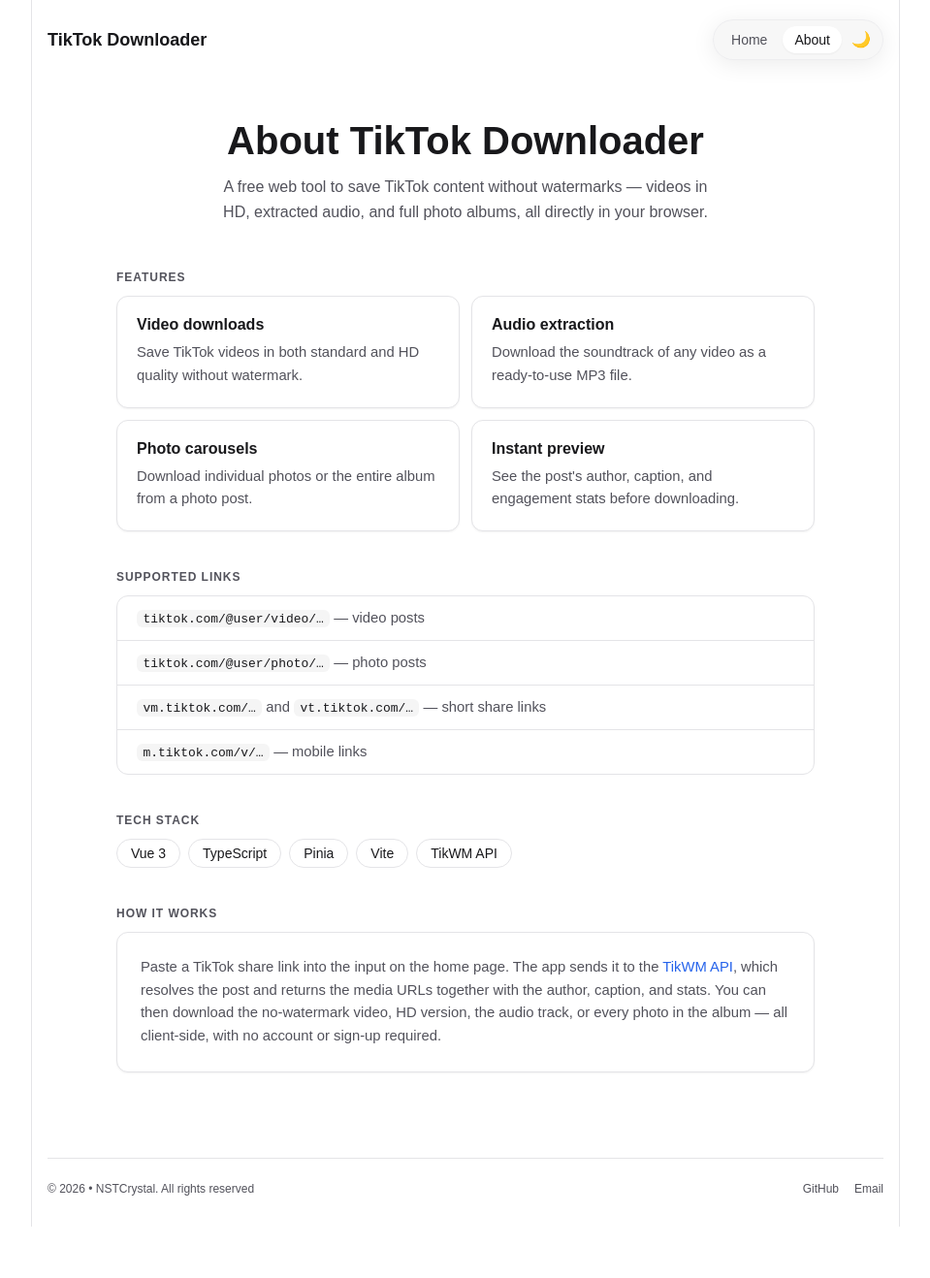
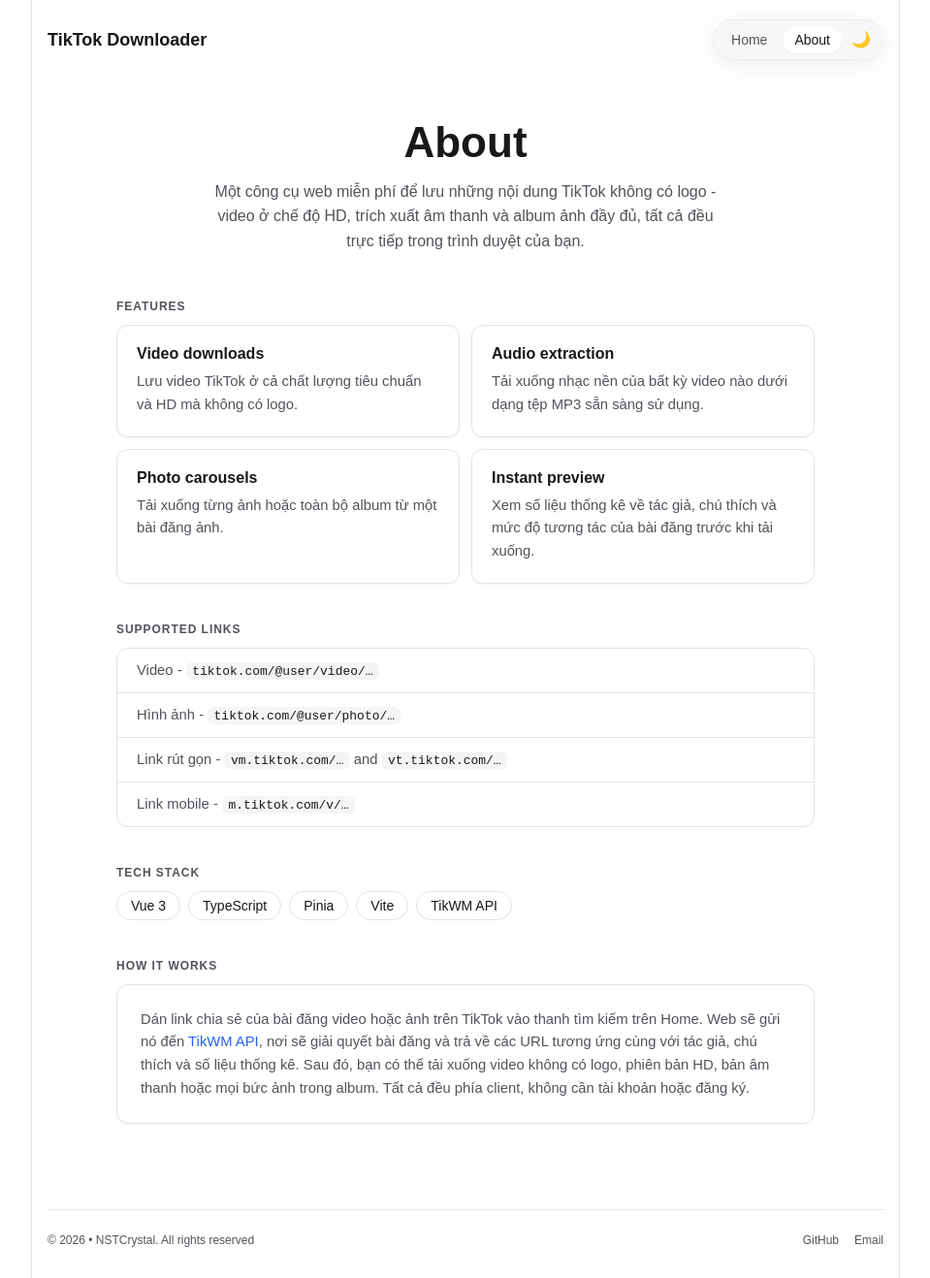
Before and after one commit to nstcrystal/tiktok_download, a Vue app: page /about in a window 1280 px wide. Shown: the whole page at 97% size, without its empty margins (160-1119 px from the left). Before the commit the page ends 1265 px from the top, so only its background shows below. Built offline with nearby package versions, Linux system fonts and the light colour scheme.

Commit message:
feat: update AboutPage content for clarity and localization; enhance usage instructions in README

```diff
--- a/src/views/AboutPage.vue
+++ b/src/views/AboutPage.vue
@@ -4,10 +4,10 @@
 <template>
   <main class="about">
     <section class="about-hero">
-      <h1 class="about-title">About TikTok Downloader</h1>
+      <h1 class="about-title">About</h1>
       <p class="about-description">
-        A free web tool to save TikTok content without watermarks — videos in HD,
-        extracted audio, and full photo albums, all directly in your browser.
+        Một công cụ web miễn phí để lưu những nội dung TikTok không có logo - video ở chế độ HD,
+        trích xuất âm thanh và album ảnh đầy đủ, tất cả đều trực tiếp trong trình duyệt của bạn.
       </p>
     </section>
 
@@ -17,25 +17,25 @@
         <article class="card">
           <h3 class="card-title">Video downloads</h3>
           <p class="card-text">
-            Save TikTok videos in both standard and HD quality without watermark.
+            Lưu video TikTok ở cả chất lượng tiêu chuẩn và HD mà không có logo.
           </p>
         </article>
         <article class="card">
           <h3 class="card-title">Audio extraction</h3>
           <p class="card-text">
-            Download the soundtrack of any video as a ready-to-use MP3 file.
+            Tải xuống nhạc nền của bất kỳ video nào dưới dạng tệp MP3 sẵn sàng sử dụng.
           </p>
         </article>
         <article class="card">
           <h3 class="card-title">Photo carousels</h3>
           <p class="card-text">
-            Download individual photos or the entire album from a photo post.
+            Tải xuống từng ảnh hoặc toàn bộ album từ một bài đăng ảnh.
           </p>
         </article>
         <article class="card">
           <h3 class="card-title">Instant preview</h3>
           <p class="card-text">
-            See the post's author, caption, and engagement stats before downloading.
+            Xem số liệu thống kê về tác giả, chú thích và mức độ tương tác của bài đăng trước khi tải xuống.
           </p>
         </article>
       </div>
@@ -44,10 +44,10 @@
     <section class="about-section">
       <h2 class="section-label">Supported Links</h2>
       <ul class="link-list">
-        <li><code>tiktok.com/@user/video/…</code> — video posts</li>
-        <li><code>tiktok.com/@user/photo/…</code> — photo posts</li>
-        <li><code>vm.tiktok.com/…</code> and <code>vt.tiktok.com/…</code> — short share links</li>
-        <li><code>m.tiktok.com/v/…</code> — mobile links</li>
+        <li>Video - <code>tiktok.com/@user/video/…</code></li>
+        <li>Hình ảnh - <code>tiktok.com/@user/photo/…</code></li>
+        <li>Link rút gọn - <code>vm.tiktok.com/…</code> and <code>vt.tiktok.com/…</code></li>
+        <li>Link mobile - <code>m.tiktok.com/v/…</code></li>
       </ul>
     </section>
 
@@ -66,11 +66,11 @@
       <h2 class="section-label">How It Works</h2>
       <div class="card card-wide">
         <p class="card-text">
-          Paste a TikTok share link into the input on the home page. The app sends it to the
+          Dán link chia sẻ của bài đăng video hoặc ảnh trên TikTok vào thanh tìm kiếm trên Home. Web sẽ gửi nó đến
           <a class="card-link" href="https://www.tikwm.com/" target="_blank" rel="noopener">TikWM API</a>,
-          which resolves the post and returns the media URLs together with the author, caption, and
-          stats. You can then download the no-watermark video, HD version, the audio track, or every
-          photo in the album — all client-side, with no account or sign-up required.
+          nơi sẽ giải quyết bài đăng và trả về các URL tương ứng cùng với tác giả, chú thích và
+          số liệu thống kê. Sau đó, bạn có thể tải xuống video không có logo, phiên bản HD, bản âm thanh hoặc mọi bức
+          ảnh trong album. Tất cả đều phía client, không cần tài khoản hoặc đăng ký.
         </p>
       </div>
     </section>
@@ -92,7 +92,7 @@
   font-family: 'Public Sans', 'Public Sans Fallback: BlinkMacSystemFont',
     'Public Sans Fallback: Segoe UI', 'Public Sans Fallback: Helvetica Neue',
     'Public Sans Fallback: Arial', 'Public Sans Fallback: Noto Sans', sans-serif;
-  font-size: 2.5rem;
+  font-size: 2.75rem;
   font-weight: 600;
   margin: 0 0 0.75rem;
   line-height: 1.15;
```
Also changed, not shown: 1 other file (tests, documents, lock files or other folders).
